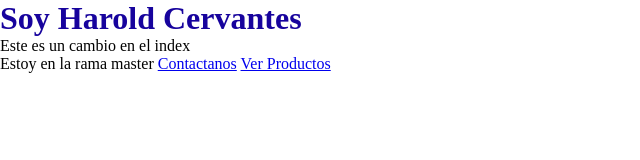
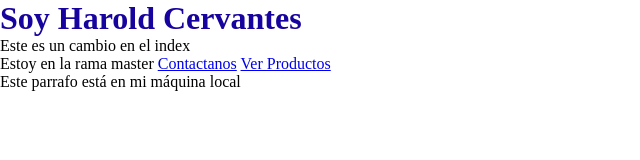
Before and after one commit to Harutobi81/mi-portafolio, a plain HTML site: page index.html in a window 1280 px wide. Shown: the whole page, without its empty margins (0-640 px from the left). Drawn offline with Linux system fonts and the light colour scheme.

Commit message:
Primer commit para subir a GitHub

```diff
--- a/index.html
+++ b/index.html
@@ -12,5 +12,9 @@
     <span>Estoy en la rama master</span>
     <a href="./contac.html">Contactanos</a>
     <a href="./products.html">Ver Productos</a>
+
+    <div>
+        <p>Este parrafo está en mi máquina local</p>
+    </div>
 </body>
 </html>
```
